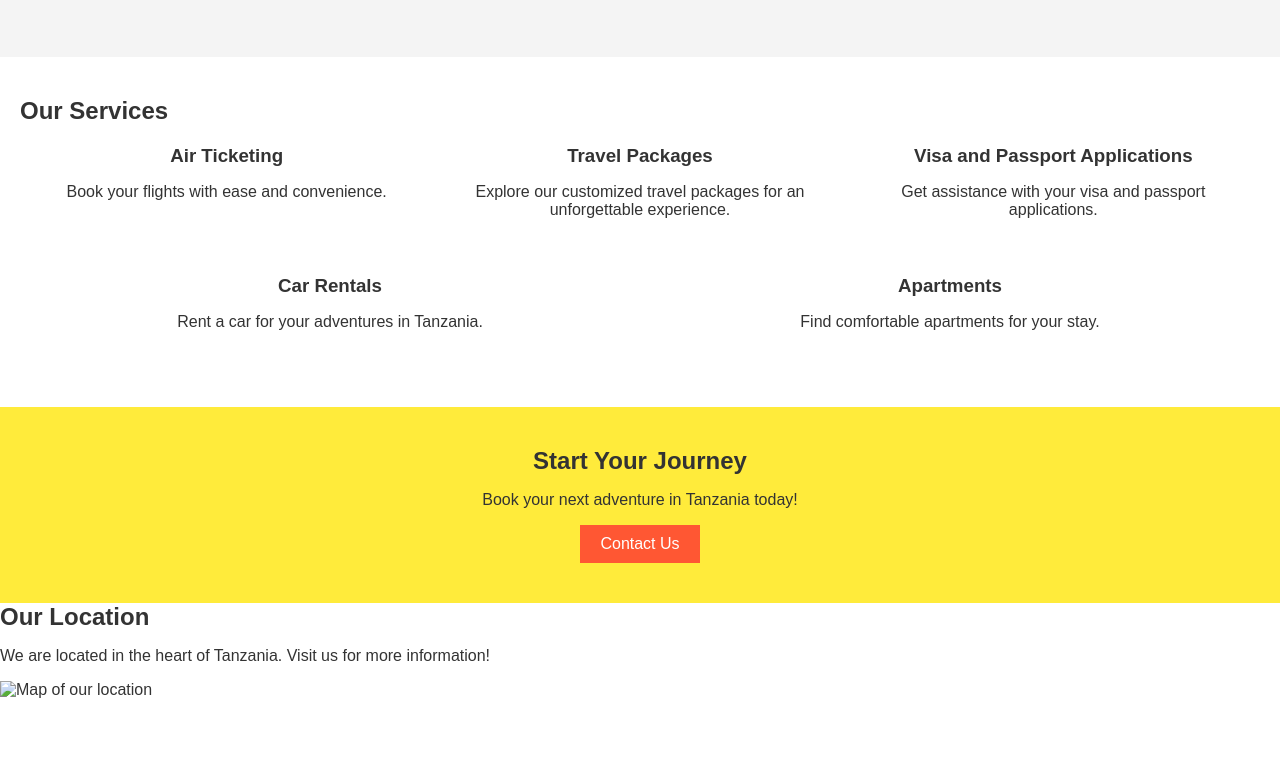
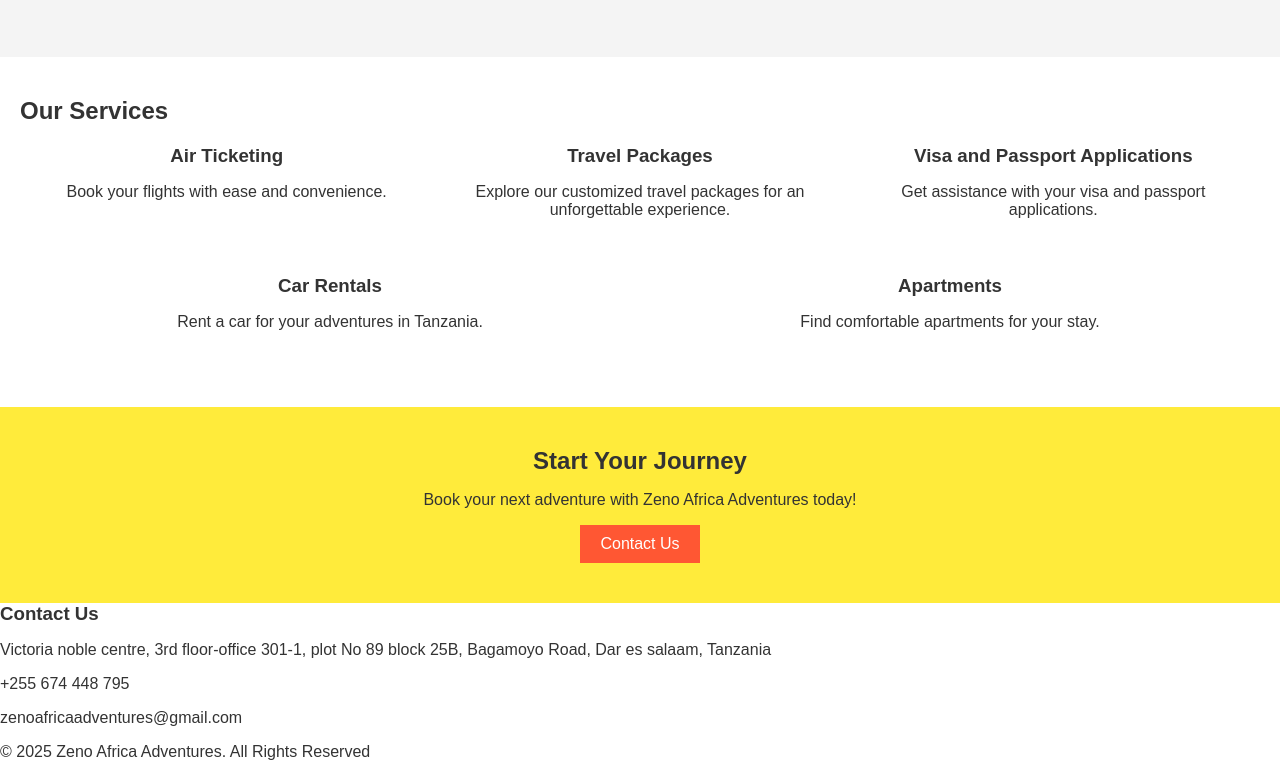
Before and after one commit to Lugiko621/simaflix-, a plain HTML site: page index.html in a window 1280 px wide. Shown: the part 999-1776 px from the top of the page. Before the commit the page ends 1698 px from the top, so only its background shows below. Drawn offline with Linux system fonts and the light colour scheme; files whose address does not match are found by name.

Commit message:
index.html

```diff
--- a/index.html
+++ b/index.html
@@ -3,6 +3,12 @@
 <head>
     <meta charset="UTF-8">
     <meta name="viewport" content="width=device-width, initial-scale=1.0">
+    <meta name="keywords" content="zeno, tourism agency, vacation packages, customized travel,
+    zeno africa, luxury travel, travel, adventure">
+    <meta name="description" content="Explore the world with Zeno Africa Adventures.
+    Offering personalized travel experiences, guided tours, luxury vacations, custom itineraries
+    to the world's top destinations. Let us make your travel  dreams a reality with expert
+    planning and local insights.">
     <title>Zeno Africa Adventures</title>
     <link rel="stylesheet" href="/assets/styles.css">
 </head>
@@ -10,8 +16,8 @@
     <!-- Hero Section -->
     <header class="hero">
         <div class="overlay">
-            <h1>Discover Tanzania</h1>
-            <p>Experience the Serengeti, Zanzibar, and Mount Kilimanjaro with us.</p>
+            <h1>Zeno Africa Adventures</h1>
+            <p>Experience the world with us.</p>
             <button class="cta-button">Book Your Adventure</button>
         </div>
     </header>
@@ -68,18 +74,21 @@
     <!-- Call to Action -->
     <section class="cta">
         <h2>Start Your Journey</h2>
-        <p>Book your next adventure in Tanzania today!</p>
+        <p>Book your next adventure with Zeno Africa Adventures today!</p>
         <button class="cta-button">Contact Us</button>
     </section>
 
-    <!-- Location -->
-    <section class="location">
-        <h2>Our Location</h2>
-        <p>We are located in the heart of Tanzania. Visit us for more information!</p>
-        <div class="location-map">
-            <!-- Placeholder for map or location image -->
-            <img src="location-placeholder.jpg" alt="Map of our location" />
+    <!-- Footer -->
+    <footer class="footer">
+        <div class="container">
+            <div class="footer-column">
+                <h3>Contact Us</h3>
+                <p>Victoria noble centre, 3rd floor-office 301-1, plot No 89 block 25B, Bagamoyo Road, Dar es salaam, Tanzania</p>
+                <p>+255 674 448 795</p>
+                <p>zenoafricaadventures@gmail.com</p>
+            </div>
         </div>
-    </section>
+        <p>&copy; 2025 Zeno Africa Adventures. All Rights Reserved</p>
+    </footer>
 </body>
 </html>
```
